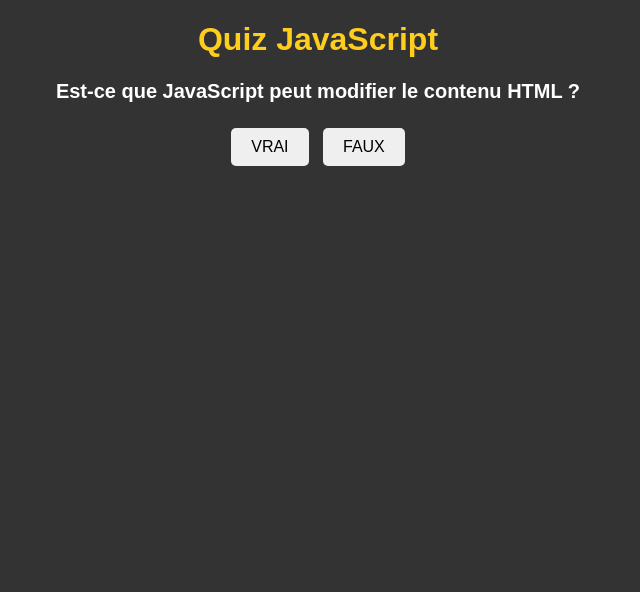
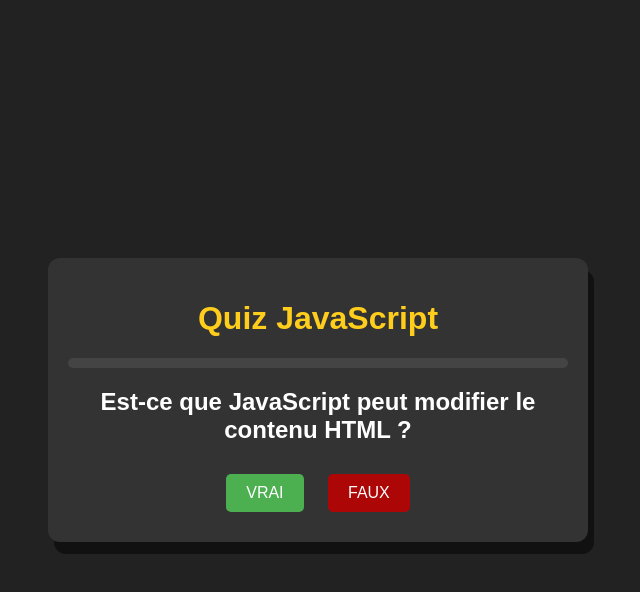
Before and after one commit to naweeyy/QuizJS, a plain HTML site: page index.html in a window 1280 px wide. Shown: the whole page, without its empty margins (322-962 px from the left). Drawn offline with Linux system fonts and the light colour scheme.

Commit message:
⛈️ Added new CSS

```diff
--- a/style.css
+++ b/style.css
@@ -1,69 +1,80 @@
 body {
-    text-align: center;
+    display: flex;
+    justify-content: center;
+    align-items: center;
+    height: 100vh;
+    background-color: #222;
+    color: white;
+    font-family: Arial, sans-serif;
     margin: 0;
-    color: white;
-    background-color: #333;
-    font-family: Arial, sans-serif;
 }
 
-.box {
-    border: 5px solid #ffcd1c;
-    background: black;
+.quiz-container {
+    text-align: center;
+    background: #333;
     padding: 20px;
-    margin: 20px auto;
-    width: 50%;
-    border-radius: 10px;
-    box-shadow: 0 5px 15px rgba(0, 0, 0, 0.5);
+    border-radius: 12px;
+    box-shadow: 6px 12px rgba(0, 0, 0, 0.5);
+    width: 80%;
+    max-width: 500px;
 }
 
 h1 {
     color: #ffcd1c;
 }
 
-h2 {
-    font-size: 20px;
-    margin: 20px 0;
+.progress-bar-container {
+    width: 100%;
+    height: 10px;
+    background: #444;
+    border-radius: 5px;
+    overflow: hidden;
+    margin-bottom: 20px;
+}
+
+.progress-bar {
+    height: 100%;
+    width: 0%;
+    background: #ffcd1c;
+    transition: width 0.5s ease-in-out;
 }
 
 button {
     padding: 10px 20px;
     font-size: 16px;
-    margin: 5px;
+    margin: 10px;
     border: none;
     border-radius: 5px;
     cursor: pointer;
     transition: 0.3s;
 }
 
-button:hover#btn-1 {
-    transform: scale(1.1);
+#btn-1 {
     background-color: #4caf50;
     color: white;
 }
 
-button:hover#btn-2 {
-    transform: scale(1.1);
+#btn-2 {
     background-color: #ad0606;
     color: white;
 }
 
+button:hover {
+    transform: scale(1.1);
+}
+
 p {
     visibility: hidden;
+    font-size: 18px;
     margin-top: 20px;
-    font-size: 18px;
-    transition: all 0.6s ease;
 }
 
 .correct {
     color: green;
     visibility: visible;
-    opacity: 1;
-    transform: translateY(0);
 }
 
 .wrong {
-    color: #ad0606;
+    color: red;
     visibility: visible;
-    opacity: 1;
-    transform: translateY(0);
 }
```
